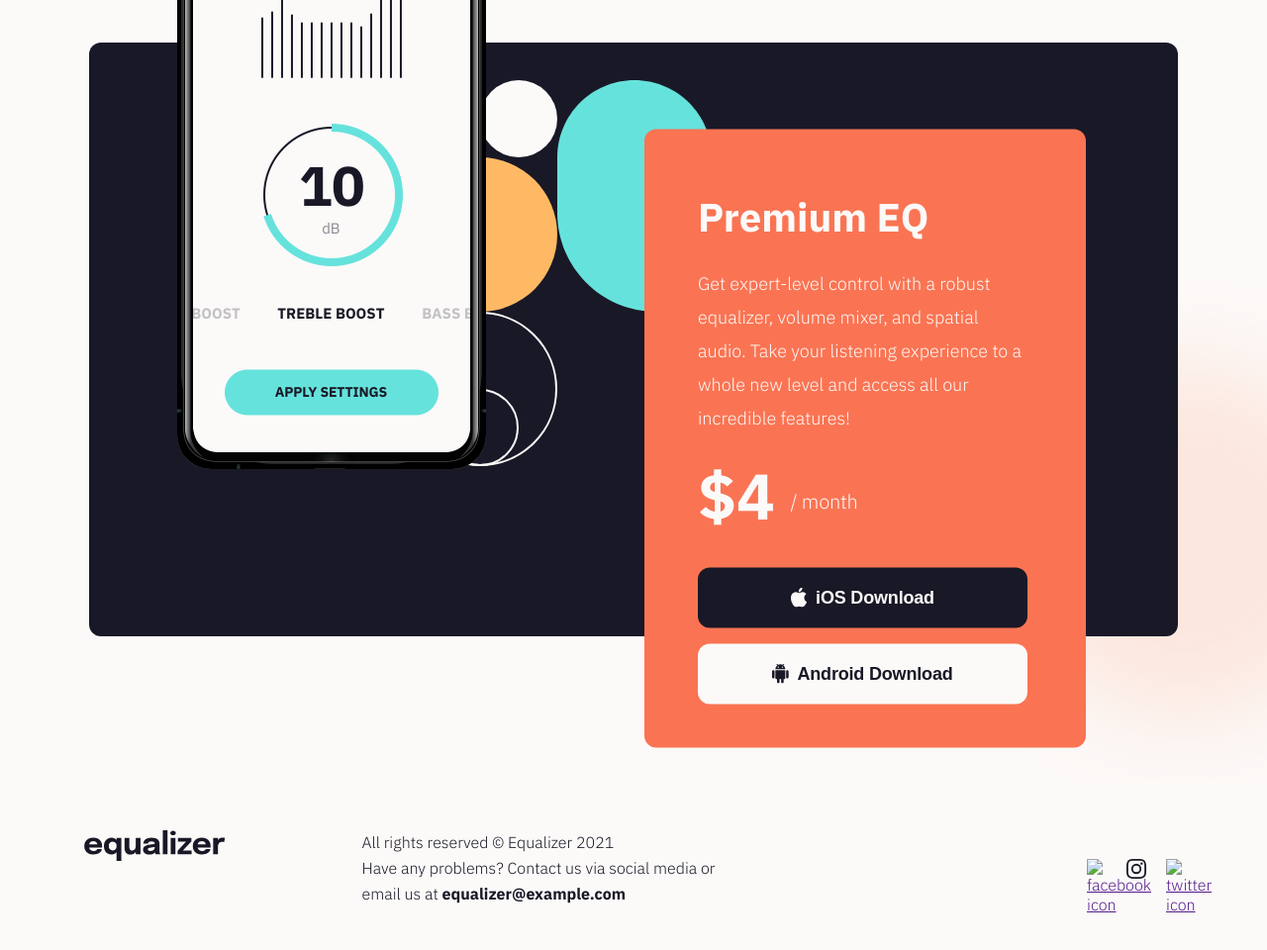
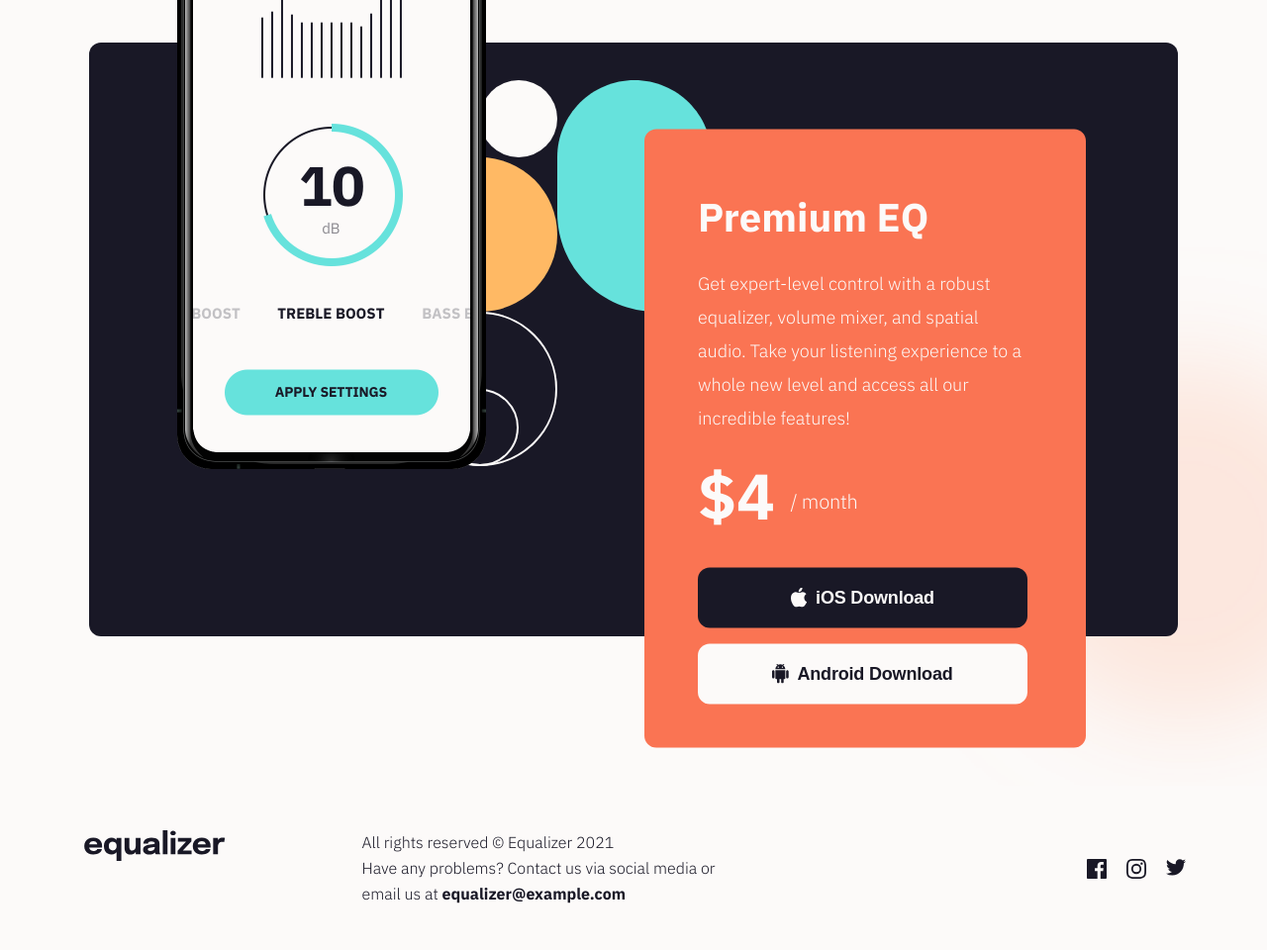
Before and after one commit to joseph-tetteh/landing-page-equalizer, a plain HTML site: page index.html in a window 1280 px wide. Shown: the part 820-1780 px from the top of the page at 99% size. Drawn offline with Linux system fonts and the light colour scheme; the site is published under a folder, as on GitHub Pages, so addresses that start at the root find nothing; files whose address does not match are found by name.

Commit message:
Update Index.html file

```diff
--- a/index.html
+++ b/index.html
@@ -56,13 +56,13 @@
 
         <div class="container-icons">
           <a href="" class="icons">
-            <img src="/assets/icon-facebook.svg" alt="facebook icon" />
+            <img src="assets/icon-facebook.svg" alt="facebook icon" />
           </a>
           <a href="" class="icons">
             <img src="assets/icon-instagram.svg" alt="instagram icon" />
           </a>
           <a href="" class="icons">
-            <img src="/assets/icon-twitter.svg" alt="twitter icon" />
+            <img src="assets/icon-twitter.svg" alt="twitter icon" />
           </a>
         </div>
       </footer>
```
